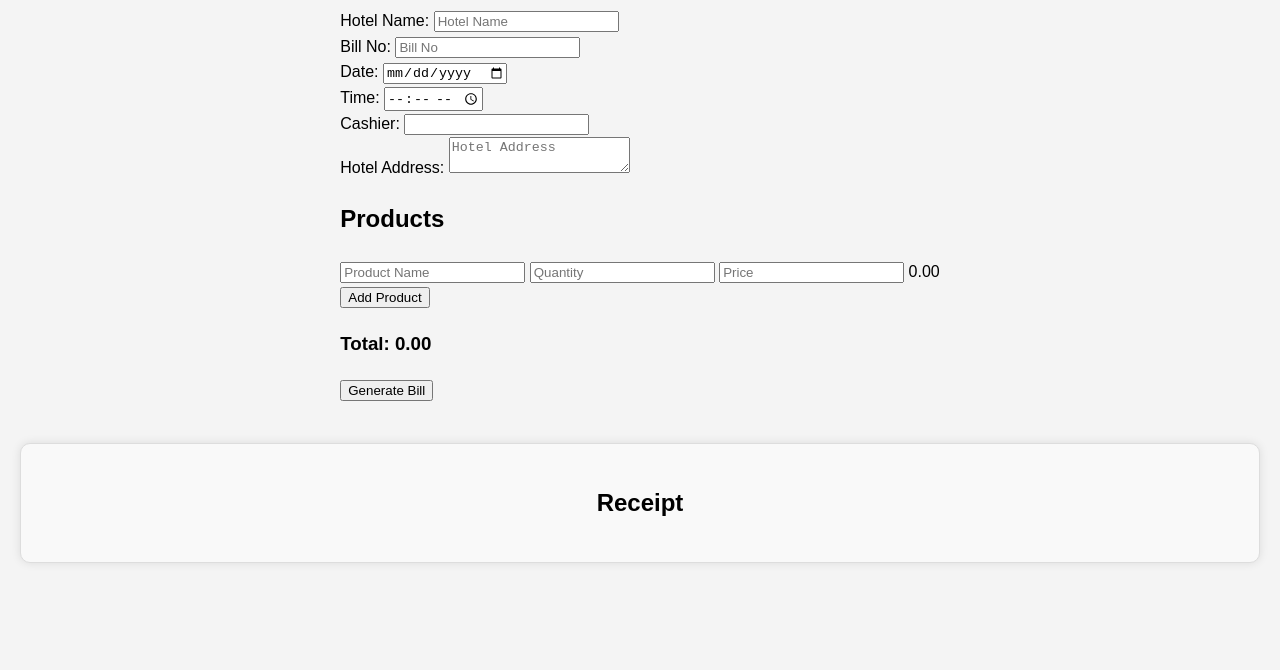
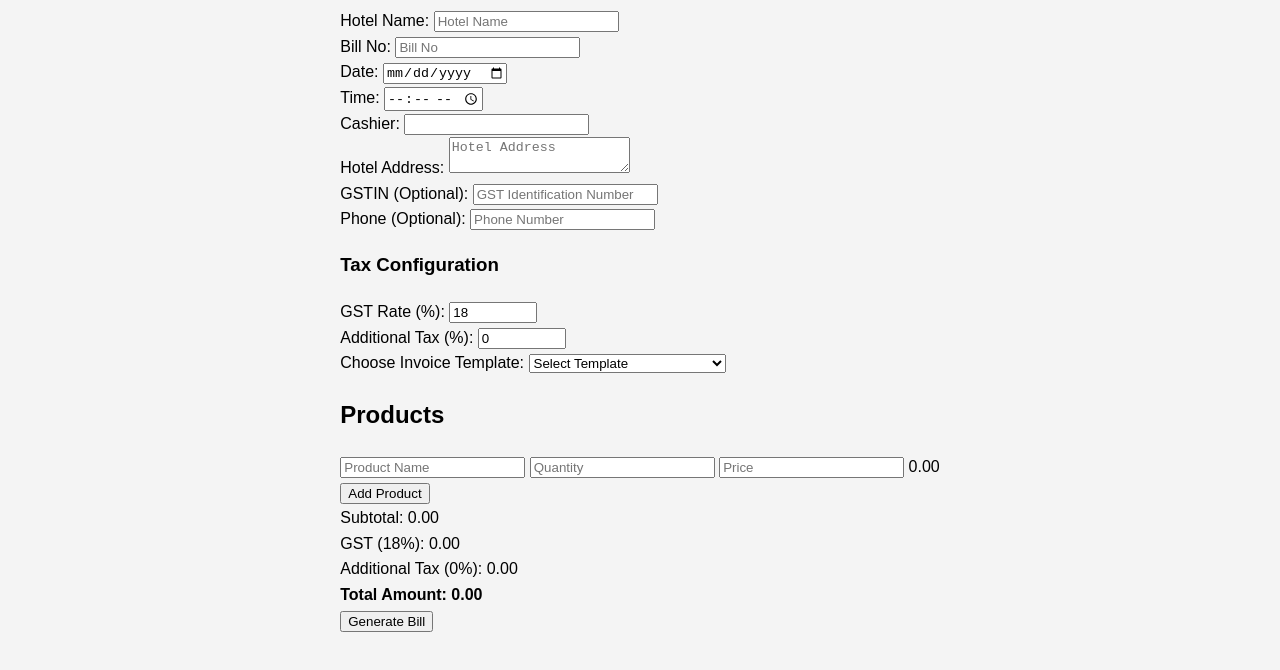
Before and after one commit to Alokbabuyadhuvanshi/bill-generator, a plain HTML site: page index.html in a window 1280 px wide. Shown: the part 106-776 px from the top of the page. Drawn offline with nearby package versions, Linux system fonts and the light colour scheme.

Commit message:
Update index.html
adding some new templates

```diff
--- a/index.html
+++ b/index.html
@@ -40,6 +40,41 @@
                     <label for="hotelAddress">Hotel Address:</label>
                     <textarea id="hotelAddress" placeholder="Hotel Address" required></textarea>
                 </div>
+                <div class="form-group">
+                    <label for="gstin">GSTIN (Optional):</label>
+                    <input type="text" id="gstin" placeholder="GST Identification Number">
+                </div>
+                <div class="form-group">
+                    <label for="phone">Phone (Optional):</label>
+                    <input type="text" id="phone" placeholder="Phone Number">
+                </div>
+
+                <!-- Tax Configuration -->
+                <div class="tax-config">
+                    <h3>Tax Configuration</h3>
+                    <div class="form-row">
+                        <div class="form-group">
+                            <label for="gstRate">GST Rate (%):</label>
+                            <input type="number" id="gstRate" placeholder="18" min="0" max="100" step="0.01" value="18">
+                        </div>
+                        <div class="form-group">
+                            <label for="taxRate">Additional Tax (%):</label>
+                            <input type="number" id="taxRate" placeholder="0" min="0" max="100" step="0.01" value="0">
+                        </div>
+                    </div>
+                </div>
+
+                <!-- Template Selection -->
+                <div class="form-group">
+                    <label for="templateSelect">Choose Invoice Template:</label>
+                    <select id="templateSelect" required>
+                        <option value="">Select Template</option>
+                        <option value="template1">Professional Thermal Receipt</option>
+                        <option value="template2">Restaurant Style Receipt</option>
+                        <option value="template3">Retail Invoice</option>
+                        <option value="template4">Minimal Receipt</option>
+                    </select>
+                </div>
 
                 <!-- Product Details -->
                 <div id="productSection">
@@ -47,15 +82,30 @@
                     <div class="product">
                         <input type="text" class="productName" placeholder="Product Name" required>
                         <input type="number" class="quantity" placeholder="Quantity" min="1" required>
-                        <input type="number" class="price" placeholder="Price" min="0" required>
+                        <input type="number" class="price" placeholder="Price" min="0" step="0.01" required>
                         <span class="amount">0.00</span>
                     </div>
                 </div>
                 <button type="button" id="addProduct">Add Product</button>
 
                 <!-- Total Amount -->
-                <div class="total-amount">
-                    <h3>Total: <span id="totalAmount">0.00</span></h3>
+                <div class="total-summary">
+                    <div class="summary-row">
+                        <span>Subtotal:</span>
+                        <span id="subtotal">0.00</span>
+                    </div>
+                    <div class="summary-row">
+                        <span>GST (<span id="displayGstRate">18</span>%):</span>
+                        <span id="gstAmount">0.00</span>
+                    </div>
+                    <div class="summary-row">
+                        <span>Additional Tax (<span id="displayTaxRate">0</span>%):</span>
+                        <span id="additionalTaxAmount">0.00</span>
+                    </div>
+                    <div class="summary-row total-row">
+                        <span><strong>Total Amount:</strong></span>
+                        <span id="totalAmount"><strong>0.00</strong></span>
+                    </div>
                 </div>
 
                 <!-- Submit Button -->
@@ -63,13 +113,18 @@
             </form>
         </div>
 
-        <!-- Receipt Section -->
-        <div id="receiptSection" class="receipt-section" style="text-align: center;">
-            <h2>Receipt</h2>
-            <div id="receipt"></div>
+        <!-- Invoice Display Section -->
+        <div id="invoiceSection" class="invoice-section" style="display: none;">
+            <div class="invoice-controls">
+                <button id="downloadPDF" class="download-btn">Download PDF</button>
+                <button id="editBill" class="edit-btn">Edit Bill</button>
+            </div>
+            <div id="invoiceContent"></div>
         </div>
     </div>
 
+    <script src="https://cdnjs.cloudflare.com/ajax/libs/jspdf/2.5.1/jspdf.umd.min.js"></script>
+    <script src="https://cdnjs.cloudflare.com/ajax/libs/html2canvas/1.4.1/html2canvas.min.js"></script>
     <script src="script.js"></script>
 </body>
 </html>
```
